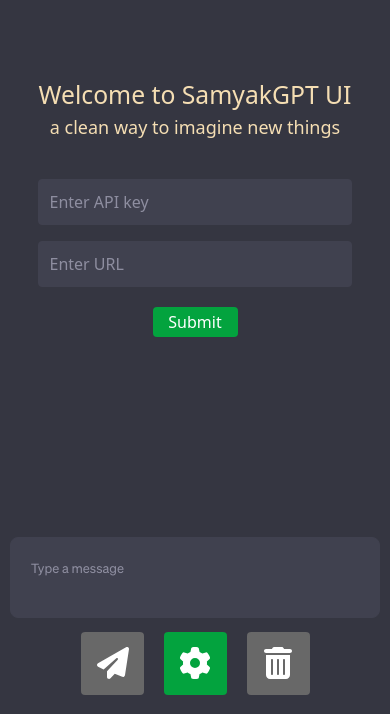
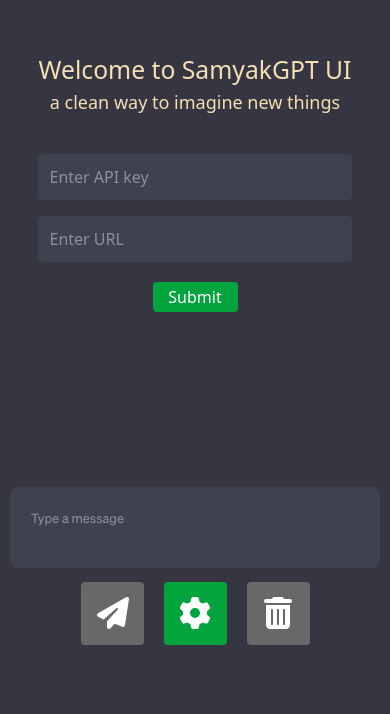
Before and after one commit to Sammy970/SamyakGPTUI, a React (Create React App) app: page / in a window 390 px wide. Shown: the part 130-844 px from the top of the page. Built offline with nearby package versions, Linux system fonts and the light colour scheme.

Commit message:
Changed mobile css

```diff
--- a/src/components/Chat.css
+++ b/src/components/Chat.css
@@ -258,7 +258,7 @@ a {
     .input-form {
         flex-direction: column;
         gap: 10px;
-        margin-bottom: -50px;
+        /* margin-bottom: -30px; */
     }
 
     .input-form textarea[type="text"] {
```
